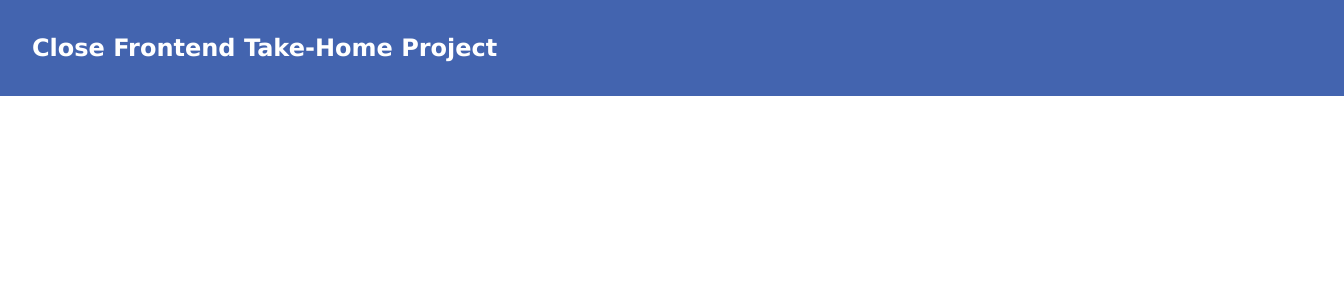
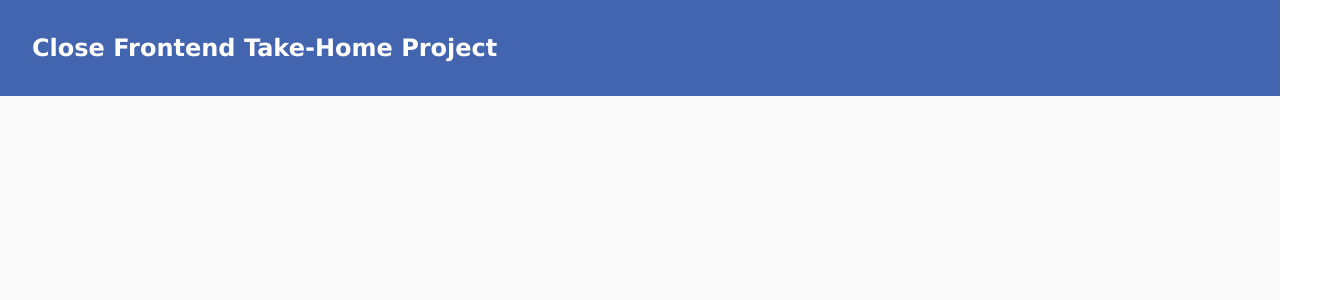
Before and after one commit to audiolion/close-frontend-takehome-project, a React (Create React App) app: page / in a window 1280 px wide. Shown: the top 300 px of the page, 1344 px wide, since content can reach past the window. Built offline with nearby package versions, Linux system fonts and the light colour scheme.

Commit message:
Style #root and .board
Create a full height screen with overflow hidden on #root and overflow auto on .board so that we will have vertical and horizontal scrolling capability in the kanban area.

```diff
--- a/src/components/screens/Board/board.module.css
+++ b/src/components/screens/Board/board.module.css
@@ -1,2 +1,8 @@
 .board {
+  background-color: var(--bg-white);
+  padding: 2rem;
+  display: flex;
+  flex: 1;
+  overflow: auto;
+  height: 100%;
 }
--- a/src/index.css
+++ b/src/index.css
@@ -20,3 +20,10 @@ html {
   --text-black: #000000;
   --text-offblack: #222222;
 }
+
+#root {
+  height: 100vh;
+  overflow: hidden;
+  display: flex;
+  flex-direction: column;
+}
```
